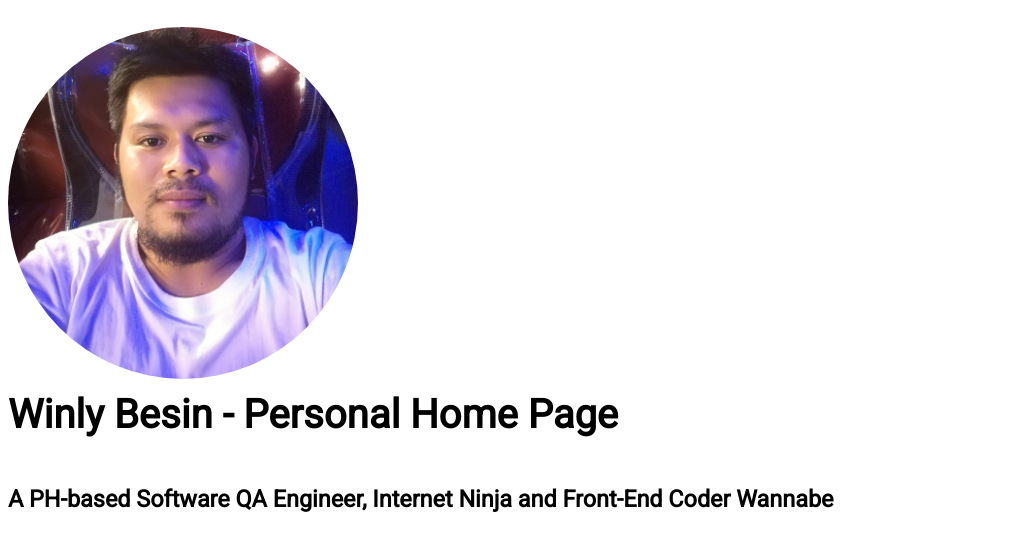
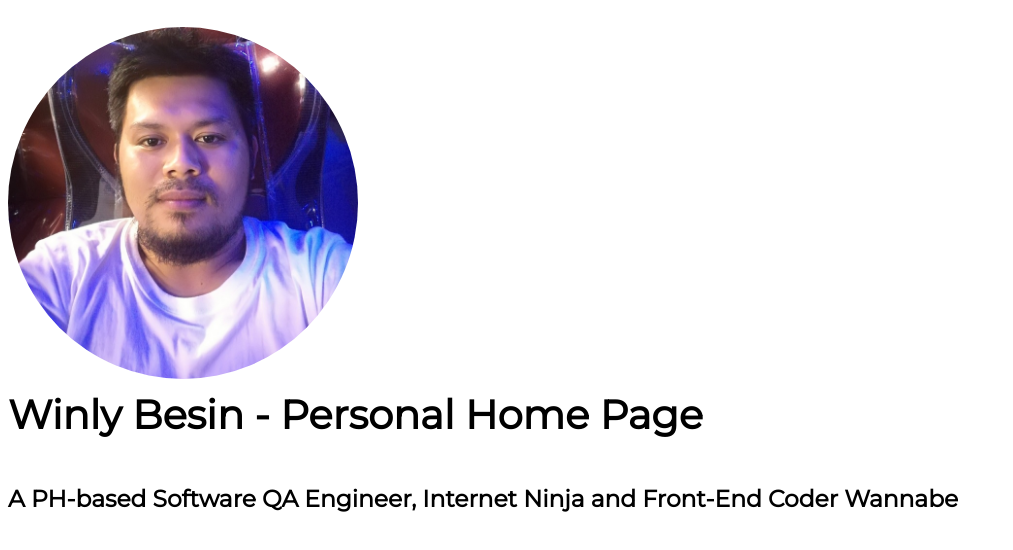
Before and after one commit to winlybesin/lywinhoo.github.io, a plain HTML site: page index.html in a window 1280 px wide. Shown: the whole page, without its empty margins (0-1013 px from the left). Drawn offline with Linux system fonts and the light colour scheme.

Commit message:
Updated font
Updated font to Montserrat

```diff
--- a/index.html
+++ b/index.html
@@ -5,7 +5,7 @@
 	<link href="https://fonts.googleapis.com/css?family=Lato|Roboto|Montserrat" rel="stylesheet">
 	<style type="text/css">
 		body {
-			font: 20px Roboto, sans-serif;
+			font: 20px Montserrat, sans-serif;
 			line-height: 1.8;
 			color: #000000;
 		}
```
